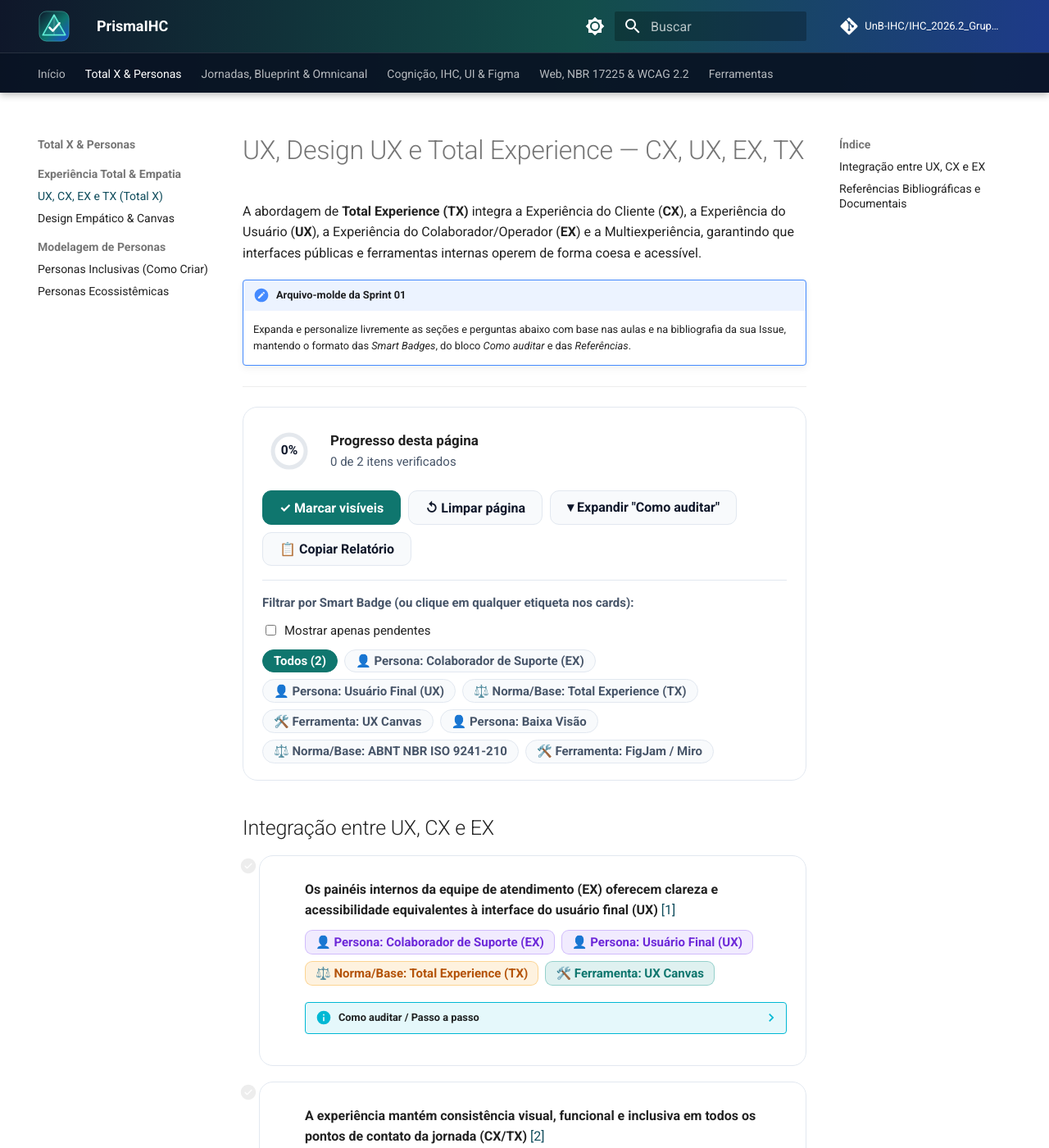
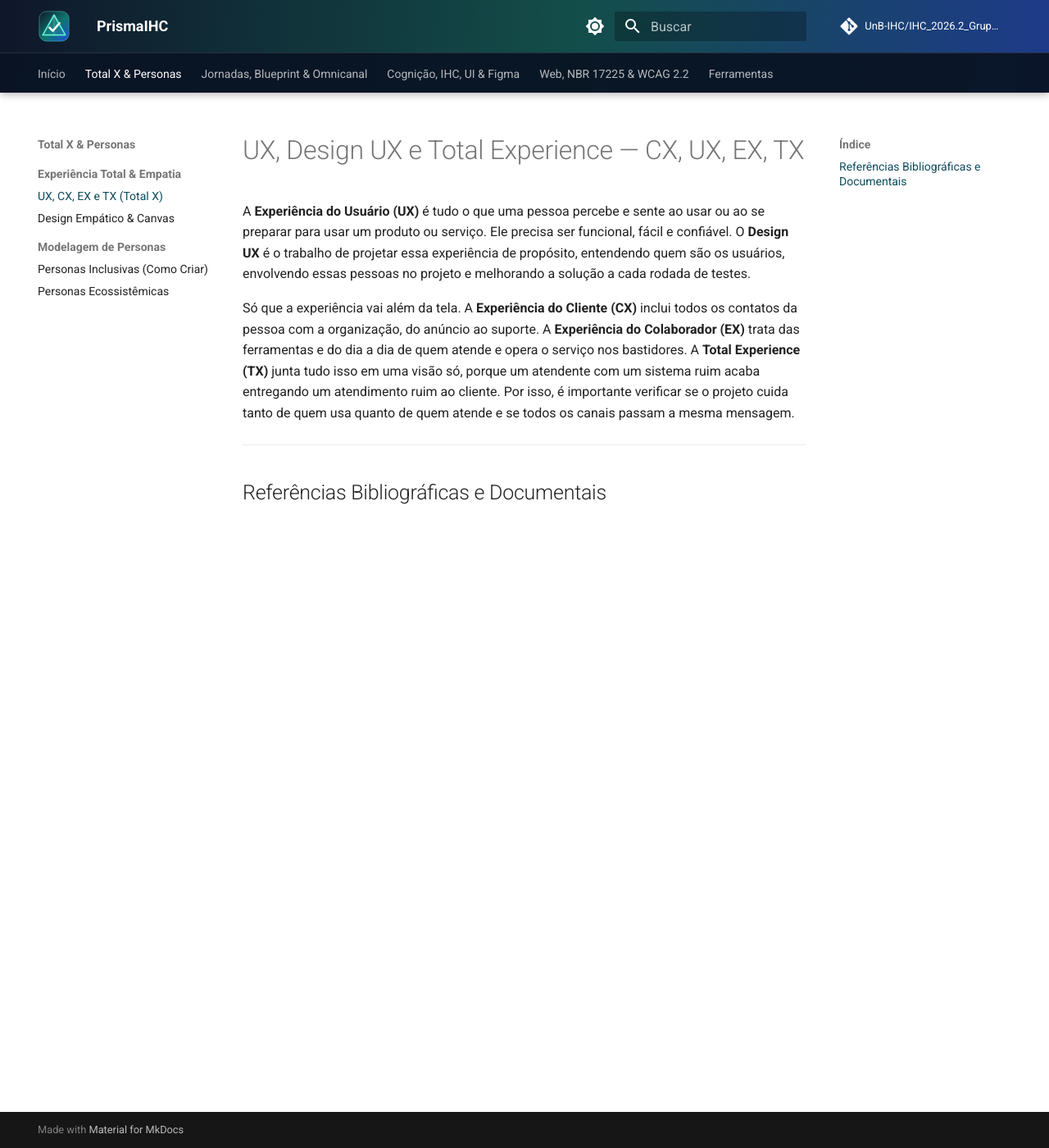
Before and after one commit to UnB-IHC/IHC_2026.2_Grupo10, an MkDocs documentation site: the page built from docs/01-totalx-personas/total-experience.md, in a window 1280 px wide and 1400 px high. Shown: the whole window at 82% size. Built offline with MkDocs 1.6.1 and Material for MkDocs 9.7.7, drawn with Linux system fonts in a browser that asks for light colours; comment, search, counter and statistics services are not loaded; some of the changed text lies outside the part shown.

Commit message:
docs(#4): adiciona contextualizacao de UX, CX, EX e TX

```diff
--- a/docs/01-totalx-personas/total-experience.md
+++ b/docs/01-totalx-personas/total-experience.md
@@ -1,28 +1,9 @@
 # UX, Design UX e Total Experience — CX, UX, EX, TX
 
-A abordagem de **Total Experience (TX)** integra a Experiência do Cliente (**CX**), a Experiência do Usuário (**UX**), a Experiência do Colaborador/Operador (**EX**) e a Multiexperiência, garantindo que interfaces públicas e ferramentas internas operem de forma coesa e acessível.
+A **Experiência do Usuário (UX)** é tudo o que uma pessoa percebe e sente ao usar ou ao se preparar para usar um produto ou serviço. Ele precisa ser funcional, fácil e confiável. O **Design UX** é o trabalho de projetar essa experiência de propósito, entendendo quem são os usuários, envolvendo essas pessoas no projeto e melhorando a solução a cada rodada de testes.
 
-!!! note "Arquivo-molde da Sprint 01"
-    Expanda e personalize livremente as seções e perguntas abaixo com base nas aulas e na bibliografia da sua Issue, mantendo o formato das *Smart Badges*, do bloco *Como auditar* e das *Referências*.
-
----
-
-## Integração entre UX, CX e EX
-
-- [ ] **Os painéis internos da equipe de atendimento (EX) oferecem clareza e acessibilidade equivalentes à interface do usuário final (UX)** [[1]](#ref-1)
-    - `👤 Persona: Colaborador de Suporte (EX)` `👤 Persona: Usuário Final (UX)` `⚖️ Norma/Base: Total Experience (TX)` `🛠️ Ferramenta: UX Canvas`
-    ??? info "Como auditar / Passo a passo"
-        1. Compare o fluxo externo do usuário com a tela interna usada pelo operador para prestar suporte.
-        2. Verifique se o colaborador visualiza o contexto completo sem exigir que o usuário repita dados já informados.
-
-- [ ] **A experiência mantém consistência visual, funcional e inclusiva em todos os pontos de contato da jornada (CX/TX)** [[2]](#ref-2)
-    - `👤 Persona: Baixa Visão` `⚖️ Norma/Base: ABNT NBR ISO 9241-210` `🛠️ Ferramenta: FigJam / Miro`
-    ??? info "Como auditar / Passo a passo"
-        1. Inspecione os principais canais do serviço (portal web, notificações e suporte) verificando consistência de rótulos e ações.
+Só que a experiência vai além da tela. A **Experiência do Cliente (CX)** inclui todos os contatos da pessoa com a organização, do anúncio ao suporte. A **Experiência do Colaborador (EX)** trata das ferramentas e do dia a dia de quem atende e opera o serviço nos bastidores. A **Total Experience (TX)** junta tudo isso em uma visão só, porque um atendente com um sistema ruim acaba entregando um atendimento ruim ao cliente. Por isso, é importante verificar se o projeto cuida tanto de quem usa quanto de quem atende e se todos os canais passam a mesma mensagem.
 
 ---
 
 ## Referências Bibliográficas e Documentais
-
-1. <a id="ref-1"></a> Notas de Aula FGA0173 — Interação Humano-Computador (UnB, 2026.2): **UX, Design UX — CX, UX, EX, TX (Total X)**.
-2. <a id="ref-2"></a> ASSOCIAÇÃO BRASILEIRA DE NORMAS TÉCNICAS. **ABNT NBR ISO 9241-210**: Ergonomia da interação humano-sistema — Projeto centrado no ser humano para sistemas interativos.
```
